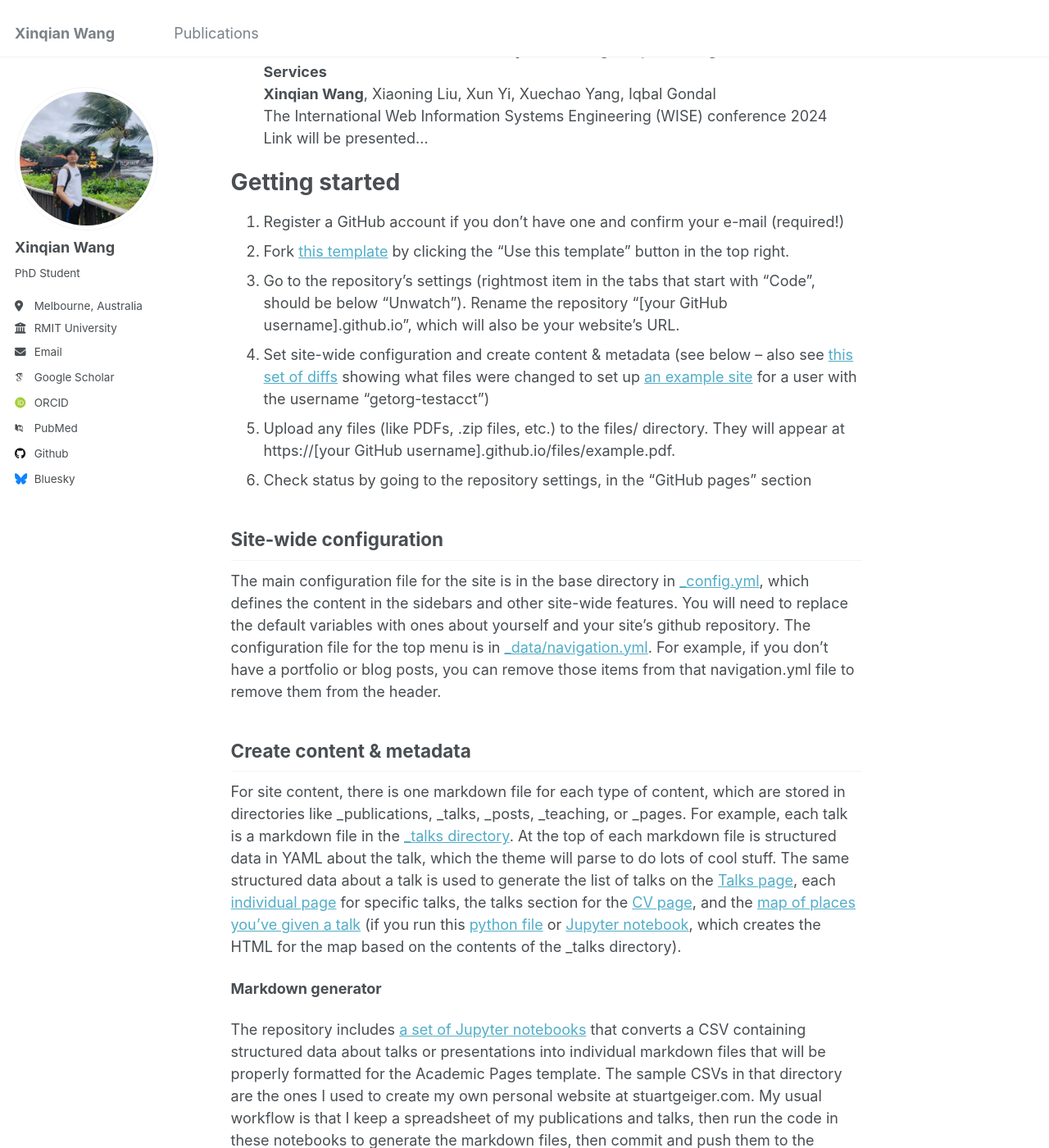
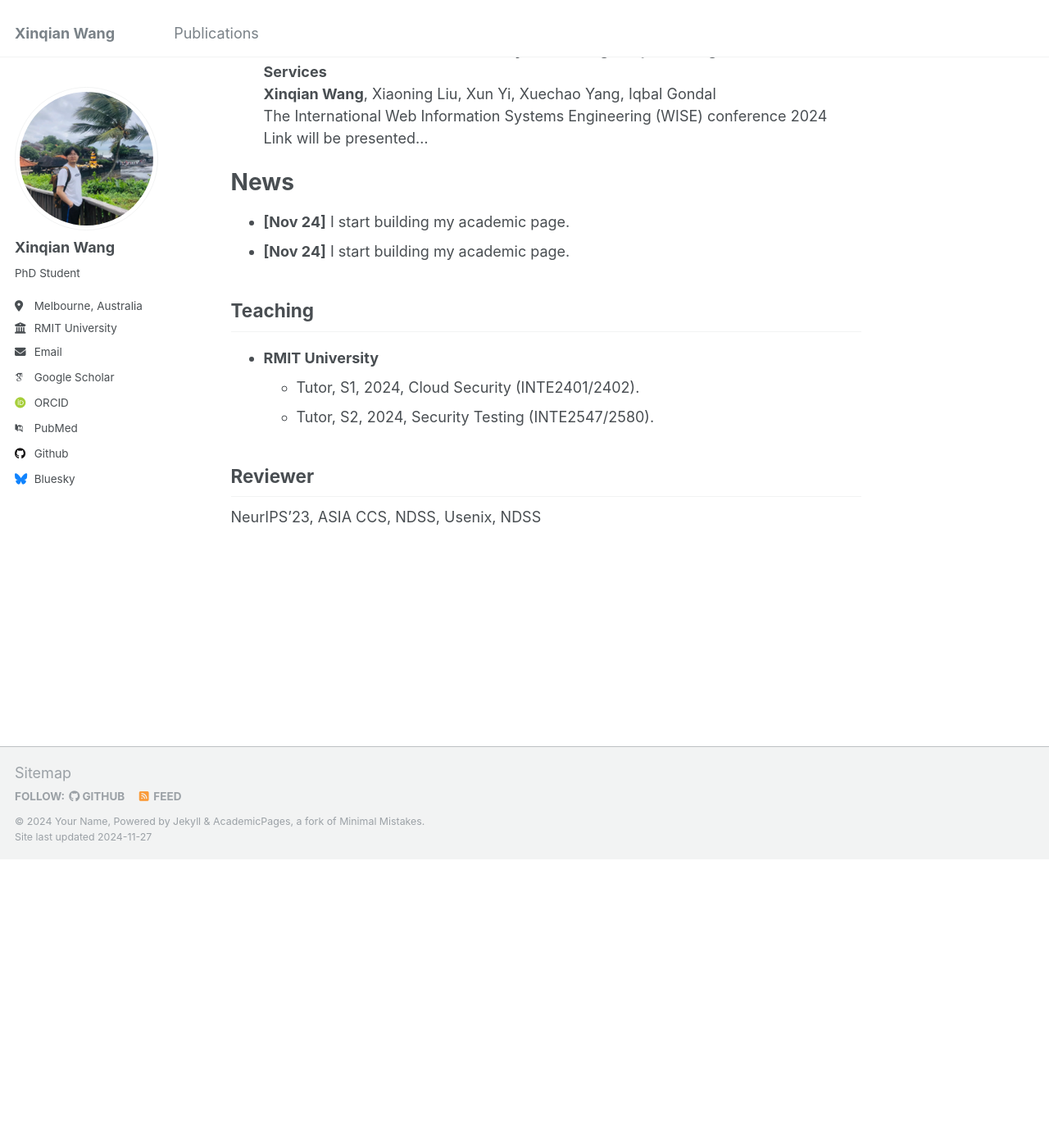
Before and after one commit to Wangxinqian/Academic, a Jekyll site: the page built from _pages/about.md, in a window 1280 px wide and 1400 px high, scrolled down 547 px. Shown: the whole window at 82% size. Built offline with Jekyll 4.4.1, drawn with Linux system fonts in a browser that asks for light colours; some web fonts are replaced; after the commit the page ends 1596 px from its top, so only the background shows below that; some of the changed text lies outside the part shown.

Commit message:
Update about.md

```diff
--- a/_pages/about.md
+++ b/_pages/about.md
@@ -23,35 +23,17 @@ Selected Publications
   The International Web Information Systems Engineering (WISE) conference 2024
   Link will be presented... <!-- 这是我之后paper的链接[Link to Paper](https://example.com/paper1) -->
 
-Getting started
+News
 ======
-1. Register a GitHub account if you don't have one and confirm your e-mail (required!)
-1. Fork [this template](https://github.com/academicpages/academicpages.github.io) by clicking the "Use this template" button in the top right.
-1. Go to the repository's settings (rightmost item in the tabs that start with "Code", should be below "Unwatch"). Rename the repository "[your GitHub username].github.io", which will also be your website's URL.
-1. Set site-wide configuration and create content & metadata (see below -- also see [this set of diffs](http://archive.is/3TPas) showing what files were changed to set up [an example site](https://getorg-testacct.github.io) for a user with the username "getorg-testacct")
-1. Upload any files (like PDFs, .zip files, etc.) to the files/ directory. They will appear at https://[your GitHub username].github.io/files/example.pdf.
-1. Check status by going to the repository settings, in the "GitHub pages" section
+- **[Nov 24]** I start building my academic page.
+- **[Nov 24]** I start building my academic page.
 
-Site-wide configuration
+Teaching
 ------
-The main configuration file for the site is in the base directory in [_config.yml](https://github.com/academicpages/academicpages.github.io/blob/master/_config.yml), which defines the content in the sidebars and other site-wide features. You will need to replace the default variables with ones about yourself and your site's github repository. The configuration file for the top menu is in [_data/navigation.yml](https://github.com/academicpages/academicpages.github.io/blob/master/_data/navigation.yml). For example, if you don't have a portfolio or blog posts, you can remove those items from that navigation.yml file to remove them from the header.
+- **RMIT University**
+  - Tutor, S1, 2024, Cloud Security (INTE2401/2402).
+  - Tutor, S2, 2024, Security Testing (INTE2547/2580).
 
-Create content & metadata
+Reviewer
 ------
-For site content, there is one markdown file for each type of content, which are stored in directories like _publications, _talks, _posts, _teaching, or _pages. For example, each talk is a markdown file in the [_talks directory](https://github.com/academicpages/academicpages.github.io/tree/master/_talks). At the top of each markdown file is structured data in YAML about the talk, which the theme will parse to do lots of cool stuff. The same structured data about a talk is used to generate the list of talks on the [Talks page](https://academicpages.github.io/talks), each [individual page](https://academicpages.github.io/talks/2012-03-01-talk-1) for specific talks, the talks section for the [CV page](https://academicpages.github.io/cv), and the [map of places you've given a talk](https://academicpages.github.io/talkmap.html) (if you run this [python file](https://github.com/academicpages/academicpages.github.io/blob/master/talkmap.py) or [Jupyter notebook](https://github.com/academicpages/academicpages.github.io/blob/master/talkmap.ipynb), which creates the HTML for the map based on the contents of the _talks directory).
-
-**Markdown generator**
-
-The repository includes [a set of Jupyter notebooks](https://github.com/academicpages/academicpages.github.io/tree/master/markdown_generator
-) that converts a CSV containing structured data about talks or presentations into individual markdown files that will be properly formatted for the Academic Pages template. The sample CSVs in that directory are the ones I used to create my own personal website at stuartgeiger.com. My usual workflow is that I keep a spreadsheet of my publications and talks, then run the code in these notebooks to generate the markdown files, then commit and push them to the GitHub repository.
-
-How to edit your site's GitHub repository
-------
-Many people use a git client to create files on their local computer and then push them to GitHub's servers. If you are not familiar with git, you can directly edit these configuration and markdown files directly in the github.com interface. Navigate to a file (like [this one](https://github.com/academicpages/academicpages.github.io/blob/master/_talks/2012-03-01-talk-1.md) and click the pencil icon in the top right of the content preview (to the right of the "Raw | Blame | History" buttons). You can delete a file by clicking the trashcan icon to the right of the pencil icon. You can also create new files or upload files by navigating to a directory and clicking the "Create new file" or "Upload files" buttons.
-
-Example: editing a markdown file for a talk
-![Editing a markdown file for a talk](/images/editing-talk.png)
-
-For more info
-------
-More info about configuring Academic Pages can be found in [the guide](https://academicpages.github.io/markdown/), the [growing wiki](https://github.com/academicpages/academicpages.github.io/wiki), and you can always [ask a question on GitHub](https://github.com/academicpages/academicpages.github.io/discussions). The [guides for the Minimal Mistakes theme](https://mmistakes.github.io/minimal-mistakes/docs/configuration/) (which this theme was forked from) might also be helpful.
+NeurIPS'23, ASIA CCS, NDSS, Usenix, NDSS
```
